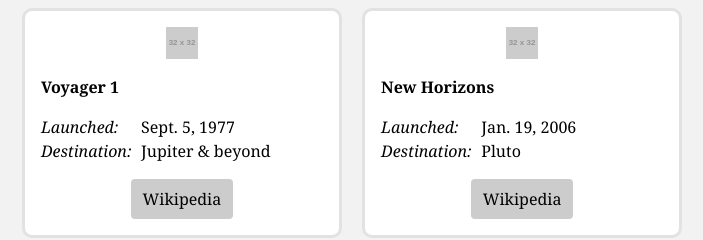
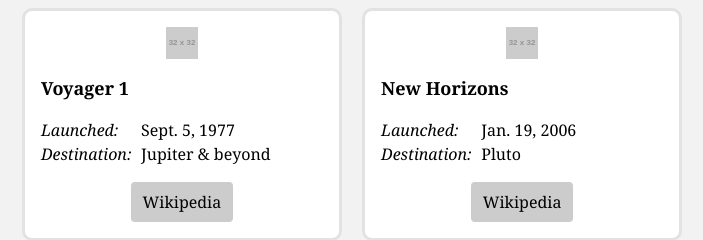
Before and after one commit to zannallan/cards, a plain HTML site: page index.html in a window 1280 px wide. Shown: the top 240 px of the page, 288-991 px from the left. Drawn offline with Linux system fonts and the light colour scheme; placeholder pictures from the web are drawn by us.

Commit message:
Fix errors in code

```diff
--- a/css/main.css
+++ b/css/main.css
@@ -30,6 +30,12 @@ html {
 .cards img {
   display: block;
   margin: 0 auto 1rem;
+}
+
+.cards strong {
+  display: block;
+  margin-bottom: 1rem;
+  font-size: 1.125rem;
 }
 
 .cards dl {
--- a/index.html
+++ b/index.html
@@ -30,7 +30,7 @@
     </li>
 
     <li>
-      <img src="https://placehold.it/32X32" alt="">
+      <img src="https://placehold.it/32x32" alt="">
       <strong>New Horizons</strong>
       <dl>
         <dt>Launched:</dt>
```
